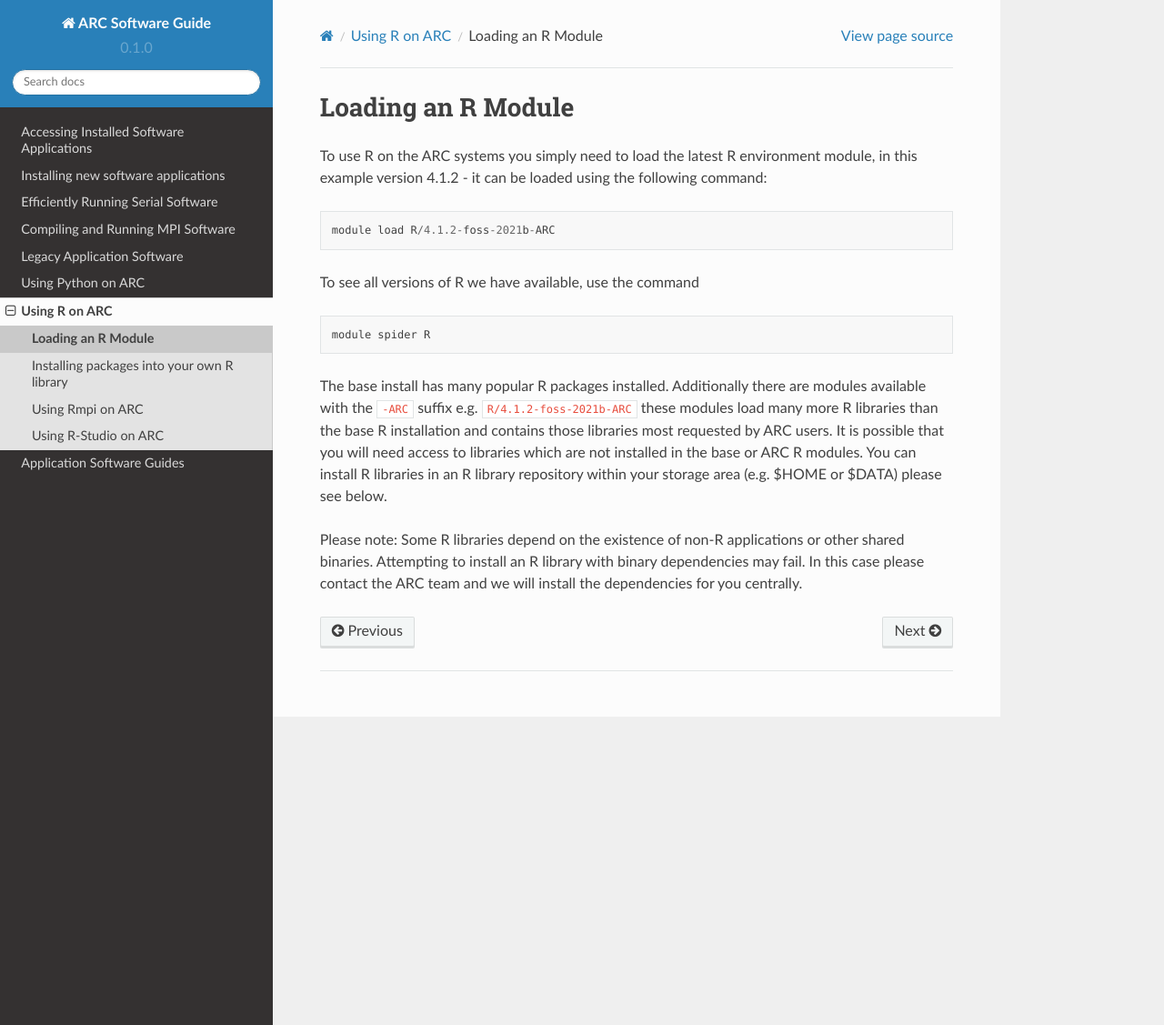
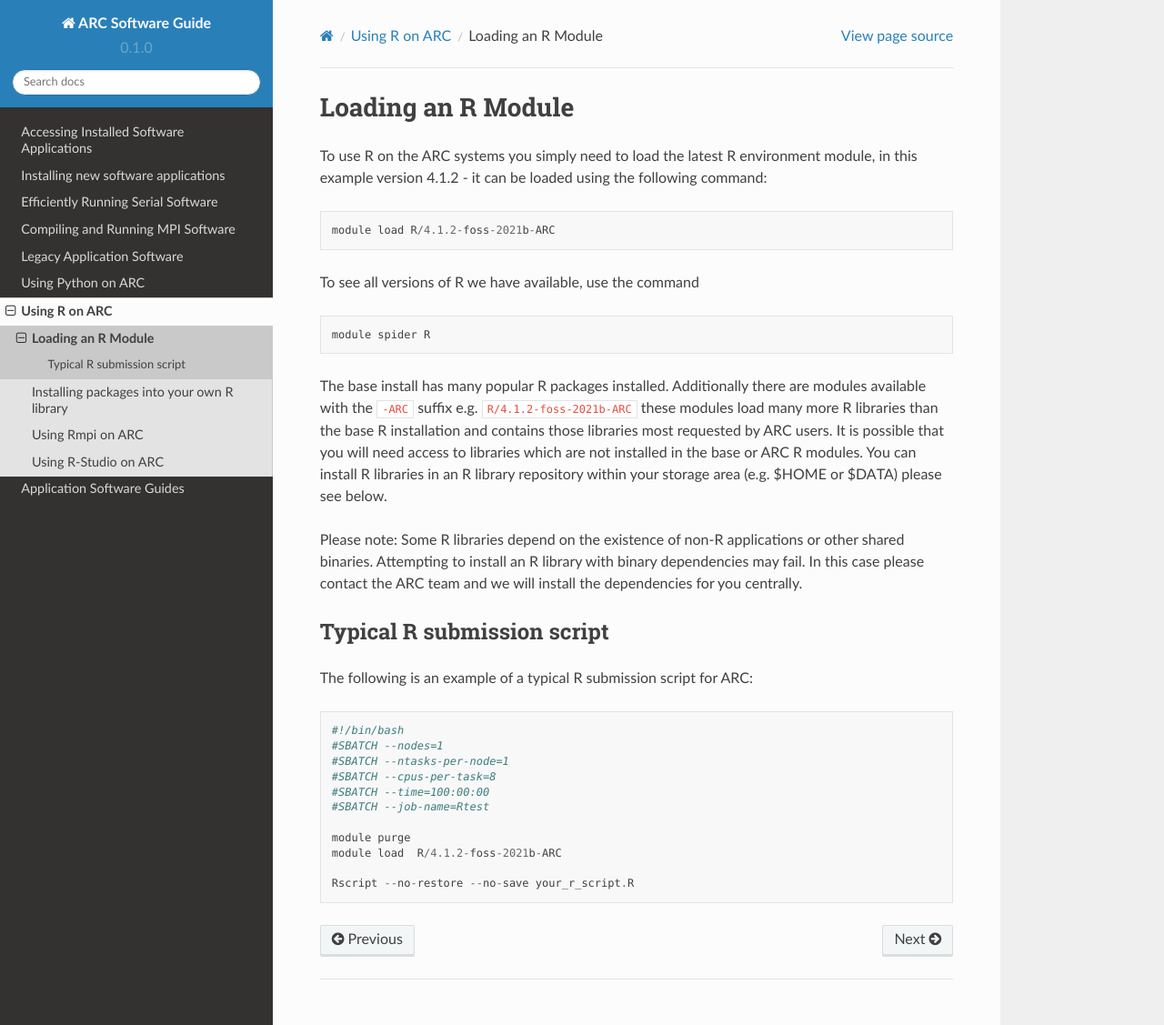
Before and after one commit to oxford-arc/arc-software-guide, a Sphinx documentation site: the page built from docs/source/R/arc_r_module.rst, in a window 1280 px wide and 1127 px high. Shown: the whole window at 91% size. Built offline with Sphinx 7.4.7 and the Read the Docs theme 2.0.0, drawn with Linux system fonts in a browser that asks for light colours.

Commit message:
Update arc_r_module.rst

```diff
--- a/docs/source/R/arc_r_module.rst
+++ b/docs/source/R/arc_r_module.rst
@@ -17,3 +17,20 @@ You can install R libraries in an R library repository within your storage area
 
 Please note: Some R libraries depend on the existence of non-R applications or other shared binaries. Attempting to install an R library
 with binary dependencies may fail. In this case please contact the ARC team and we will install the dependencies for you centrally.
+
+Typical R submission script
+===========================
+
+The following is an example of a typical R submission script for ARC::
+
+  #!/bin/bash
+  #SBATCH --nodes=1
+  #SBATCH --ntasks-per-node=1
+  #SBATCH --cpus-per-task=8
+  #SBATCH --time=100:00:00
+  #SBATCH --job-name=Rtest
+
+  module purge
+  module load  R/4.1.2-foss-2021b-ARC
+
+  Rscript --no-restore --no-save your_r_script.R
```
